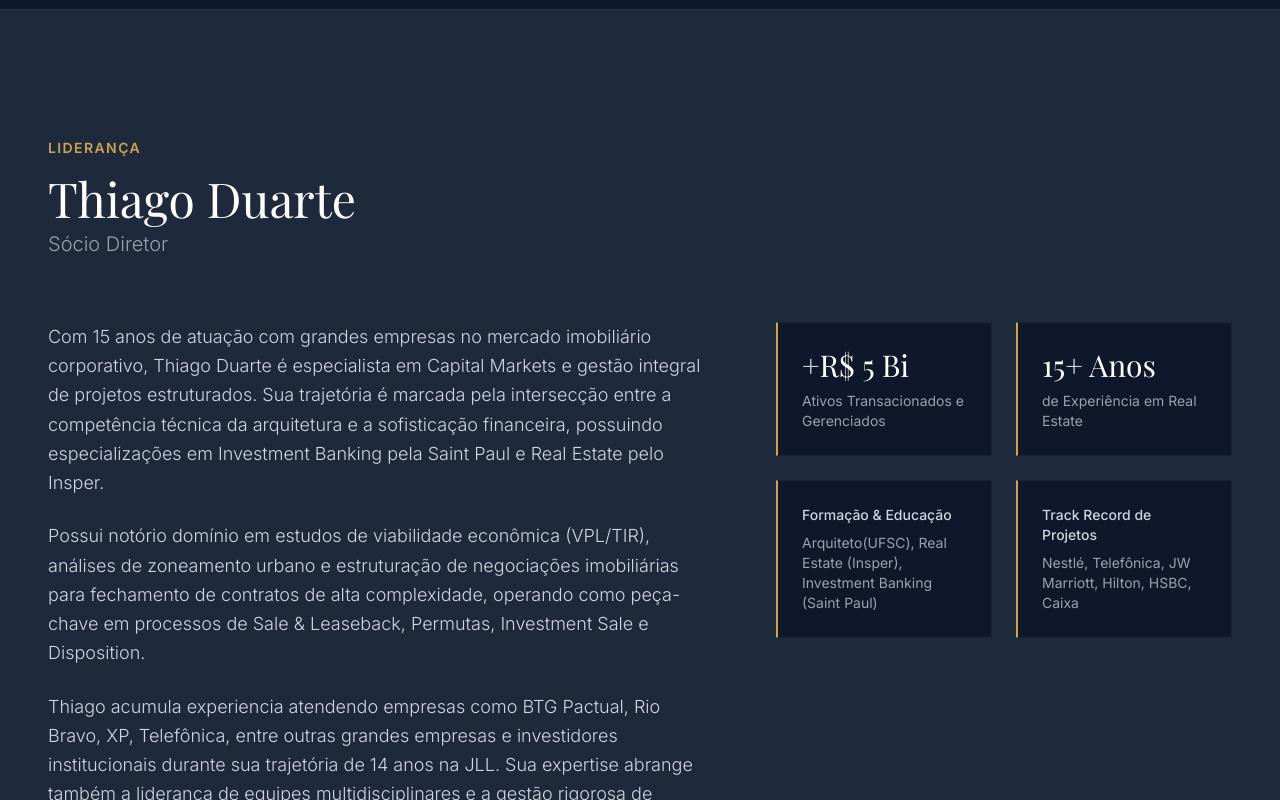
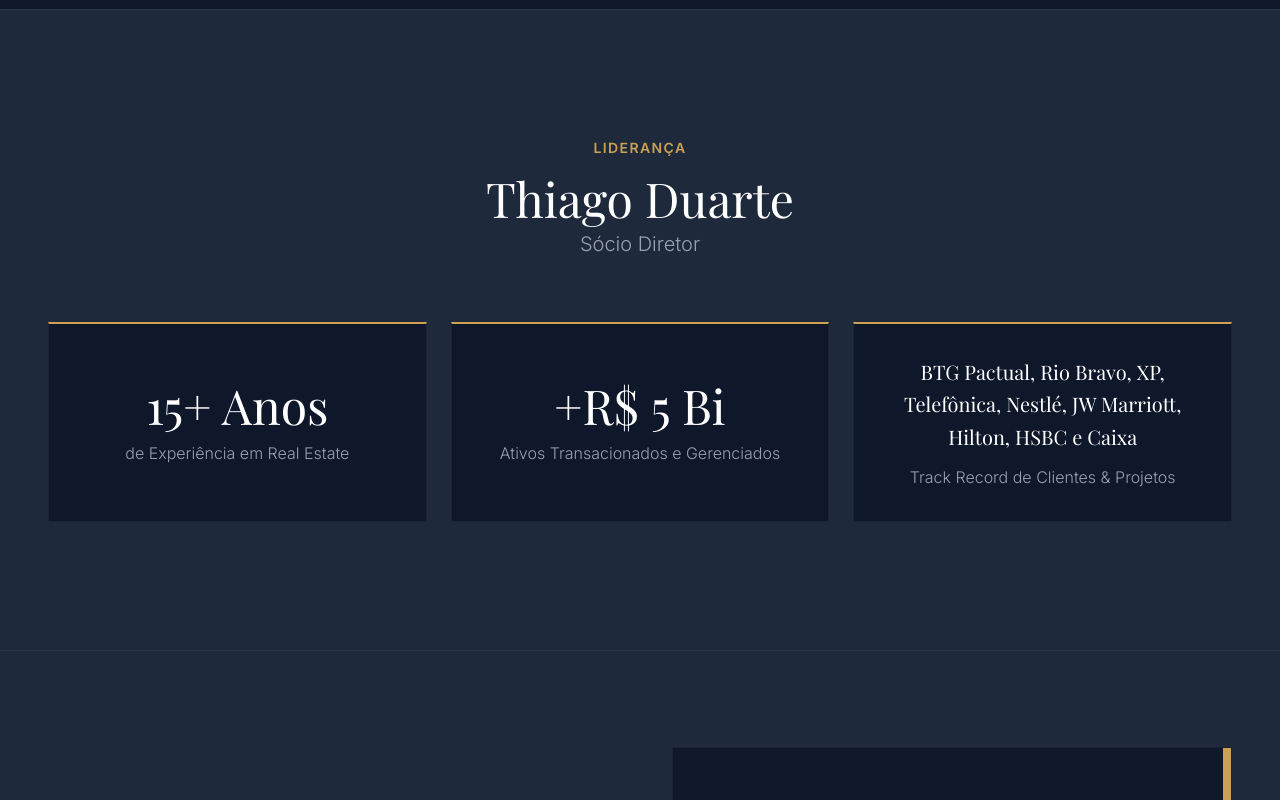
Before and after one commit to tpduarte86/octis, a React (Vite) app: page / in a window 1280 px wide. Shown: the part 2780-3580 px from the top of the page. Built offline with nearby package versions, Linux system fonts and the light colour scheme; a web font is replaced by a local one.

Commit message:
feat: update site branding and remove deployment workflow
Update language to pt-BR and page title for Octis Capital, adjust partner section layout, and remove unused GitHub deployment workflow.

```diff
--- a/index.html
+++ b/index.html
@@ -1,9 +1,9 @@
 <!doctype html>
-<html lang="en">
+<html lang="pt-BR">
   <head>
     <meta charset="UTF-8" />
     <meta name="viewport" content="width=device-width, initial-scale=1.0" />
-    <title>My Google AI Studio App</title>
+    <title>Octis Capital | Boutique de Real Estate</title>
   </head>
   <body>
     <div id="root"></div>
--- a/src/components/Partner.tsx
+++ b/src/components/Partner.tsx
@@ -11,59 +11,39 @@ export function Partner() {
           initial={{ opacity: 0, y: 20 }}
           whileInView={{ opacity: 1, y: 0 }}
           viewport={{ once: true }}
-          className="mb-16"
+          className="mb-16 md:text-center"
         >
           <span className="text-accent uppercase tracking-widest text-sm font-semibold mb-4 block">Liderança</span>
           <h2 className="text-4xl md:text-5xl font-serif text-white">Thiago Duarte</h2>
           <p className="text-xl text-gray-400 font-light mt-2">Sócio Diretor</p>
         </motion.div>
 
-        <div className="grid lg:grid-cols-12 gap-12 lg:gap-16">
         <motion.div
-            initial={{ opacity: 0, x: -30 }}
-            whileInView={{ opacity: 1, x: 0 }}
+          initial={{ opacity: 0, y: 30 }}
+          whileInView={{ opacity: 1, y: 0 }}
           viewport={{ once: true }}
-            className="lg:col-span-7 space-y-6 text-gray-300 font-light text-lg leading-relaxed"
-          >
-            <p>
-              Com 15 anos de atuação com grandes empresas no mercado imobiliário corporativo, Thiago Duarte é especialista em Capital Markets e gestão integral de projetos estruturados. Sua trajetória é marcada pela intersecção entre a competência técnica da arquitetura e a sofisticação financeira, possuindo especializações em Investment Banking pela Saint Paul e Real Estate pelo Insper.
-            </p>
-            <p>
-              Possui notório domínio em estudos de viabilidade econômica (VPL/TIR), análises de zoneamento urbano e estruturação de negociações imobiliárias para fechamento de contratos de alta complexidade, operando como peça-chave em processos de Sale & Leaseback, Permutas, Investment Sale e Disposition.
-            </p>
-            <p>
-              Thiago acumula experiencia atendendo empresas como BTG Pactual, Rio Bravo, XP, Telefônica, entre outras grandes empresas e investidores institucionais durante sua trajetória de 14 anos na JLL. Sua expertise abrange também a liderança de equipes multidisciplinares e a gestão rigorosa de CAPEX, OPEX e cronogramas diretivos, assegurando invariavelmente rentabilidade máxima, rígida governança e pontualidade na execução funcional da operação.
-            </p>
-          </motion.div>
-
-          <motion.div
-            initial={{ opacity: 0, x: 30 }}
-            whileInView={{ opacity: 1, x: 0 }}
-            viewport={{ once: true }}
-            className="lg:col-span-5 relative"
         >
           {/* Grid of highlight stats */}
-            <div className="grid grid-cols-1 sm:grid-cols-2 gap-6">
-              <div className="bg-brand-900 border border-white/5 p-6 border-l-2 border-l-accent hover:bg-brand-900/80 transition-colors">
-                <div className="text-3xl font-serif text-white mb-2">+R$ 5 Bi</div>
-                <div className="text-sm text-gray-400">Ativos Transacionados e Gerenciados</div>
+          <div className="grid grid-cols-1 md:grid-cols-3 gap-6">
+            <div className="bg-brand-900 border border-white/5 p-8 border-t-2 border-t-accent hover:bg-brand-900/80 transition-colors flex flex-col justify-center items-center text-center">
+              <div className="text-4xl md:text-5xl font-serif text-white mb-3">15+ Anos</div>
+              <div className="text-gray-400 font-light">de Experiência em Real Estate</div>
             </div>
-              <div className="bg-brand-900 border border-white/5 p-6 border-l-2 border-l-accent hover:bg-brand-900/80 transition-colors">
-                <div className="text-3xl font-serif text-white mb-2">15+ Anos</div>
-                <div className="text-sm text-gray-400">de Experiência em Real Estate</div>
+
+            <div className="bg-brand-900 border border-white/5 p-8 border-t-2 border-t-accent hover:bg-brand-900/80 transition-colors flex flex-col justify-center items-center text-center">
+              <div className="text-4xl md:text-5xl font-serif text-white mb-3">+R$ 5 Bi</div>
+              <div className="text-gray-400 font-light">Ativos Transacionados e Gerenciados</div>
             </div>
-              <div className="bg-brand-900 border border-white/5 p-6 border-l-2 border-l-accent hover:bg-brand-900/80 transition-colors">
-                <div className="text-sm text-gray-300 font-medium mb-1">Formação & Educação</div>
-                <div className="text-sm text-gray-400 mt-2">Arquiteto(UFSC), Real Estate (Insper), Investment Banking (Saint Paul)</div>
+
+            <div className="bg-brand-900 border border-white/5 p-8 border-t-2 border-t-accent hover:bg-brand-900/80 transition-colors flex flex-col justify-center text-center">
+              <div className="text-lg md:text-xl font-serif text-white mb-3 leading-relaxed">
+                BTG Pactual, Rio Bravo, XP, Telefônica, Nestlé, JW Marriott, Hilton, HSBC e Caixa
               </div>
-              <div className="bg-brand-900 border border-white/5 p-6 border-l-2 border-l-accent hover:bg-brand-900/80 transition-colors">
-                <div className="text-sm text-gray-300 font-medium mb-1">Track Record de Projetos</div>
-                <div className="text-sm text-gray-400 mt-2">Nestlé, Telefônica, JW Marriott, Hilton, HSBC, Caixa</div>
+              <div className="text-gray-400 font-light mt-auto">Track Record de Clientes & Projetos</div>
             </div>
           </div>
         </motion.div>
       </div>
-      </div>
     </section>
   );
 }
```
Lines whose indentation alone changed are shown as unchanged.
